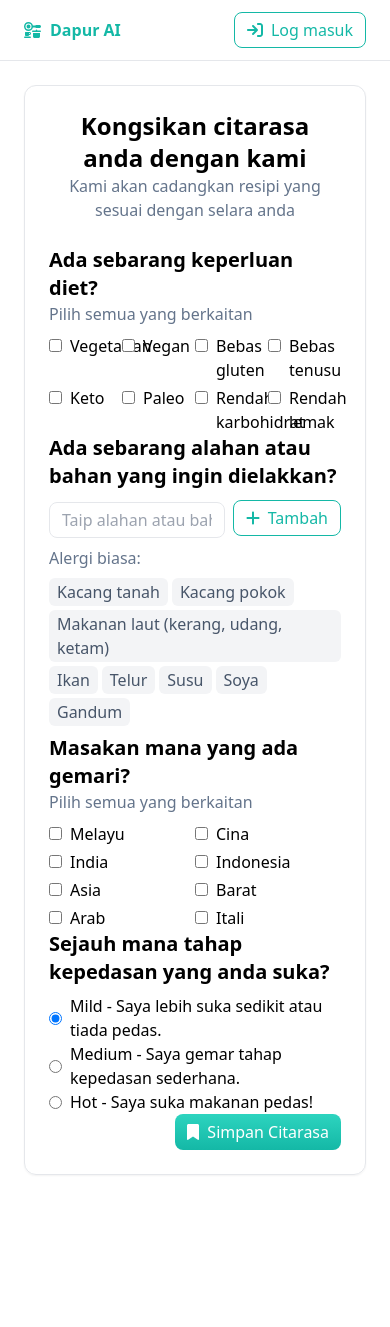
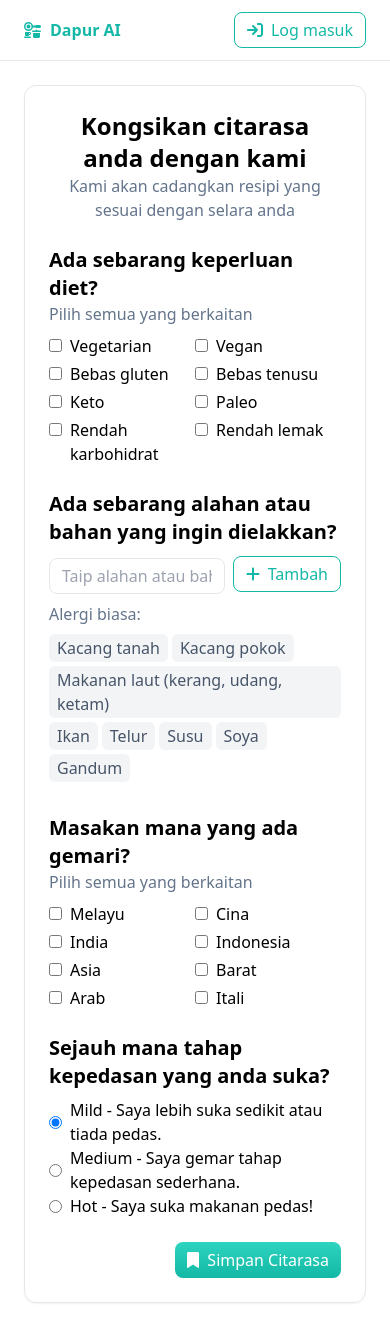
Before and after one commit to rulkimi/dapur-ai, a Vue app in the folder client/: page /preferences in a window 390 px wide. Before the commit the page ends 1199 px from the top, so only its background shows below. Built offline with nearby package versions, Linux system fonts and the light colour scheme.

Commit message:
modularize dietary restrictions and preferred cuisines

```diff
--- /dev/null
+++ b/client/src/components/preferences/dietary-restrictions.vue
@@ -0,0 +1,44 @@
+<script setup lang="ts">
+import { capitalizeFirstLetter } from '../../utils'
+
+const props = defineProps<{
+  modelValue: string[]
+}>()
+
+const emits = defineEmits(['update:modelValue'])
+
+const dietaryRestrictionExamples: string[] = [
+  "vegetarian",
+  "vegan",
+  "bebas gluten",
+  "bebas tenusu",
+  "keto",
+  "paleo",
+  "rendah karbohidrat",
+  "rendah lemak"
+]
+const handleDietaryRestrictions = (e: Event) => {
+  const target = e.target as HTMLInputElement;
+  const isChecked = target.checked;
+  const value = target.id;
+  const newValue = isChecked ? [...props.modelValue, value] : props.modelValue.filter((item) => item !== value);
+  emits('update:modelValue', newValue);
+};
+</script>
+
+<template>
+  <ul class="grid grid-cols-2 md:grid-cols-4 gap-y-1">
+    <li
+      v-for="diet in dietaryRestrictionExamples"
+      :key="diet"
+      class="flex items-baseline gap-2"
+    >
+      <input
+        type="checkbox"
+        :id="diet"
+        @change="handleDietaryRestrictions"
+      >
+      <label :for="diet">{{ capitalizeFirstLetter(diet) }}</label>
+    </li>
+  </ul>
+</template>
--- /dev/null
+++ b/client/src/components/preferences/preferred-cuisines.vue
@@ -0,0 +1,43 @@
+<script setup lang="ts">
+import { capitalizeFirstLetter } from '../../utils'
+
+const props = defineProps<{
+  modelValue: string[]
+}>()
+const emit = defineEmits(['update:modelValue'])
+
+const cuisineExamples: string[] = [
+  "melayu",
+  "cina",
+  "india",
+  "indonesia",
+  "asia",
+  "barat",
+  "arab",
+  "itali"
+]
+const handleCuisines = (e: Event) => {
+  const target = e.target as HTMLInputElement;
+  const isChecked = target.checked;
+  const value = target.id;
+  const newValue = isChecked ? [...props.modelValue, value] : props.modelValue.filter((item: string) => item !== value);
+  emit('update:modelValue', newValue);
+};
+</script>
+
+<template>
+  <ul class="grid grid-cols-2 gap-y-1">
+    <li
+      v-for="cuisine in cuisineExamples"
+      :key="cuisine"
+      class="flex items-baseline gap-2"
+    >
+      <input
+        type="checkbox"
+        :id="cuisine"
+        @change="handleCuisines"
+      >
+      <label :for="cuisine">{{ capitalizeFirstLetter(cuisine) }}</label>
+    </li>
+  </ul>
+</template>
--- a/client/src/pages/preferences.vue
+++ b/client/src/pages/preferences.vue
@@ -2,48 +2,13 @@
 import Button from '../components/button.vue';
 import PreferenceLayout from '../layouts/preference-layout.vue';
 import Allergies from '../components/preferences/allergies.vue';
+import DietaryRestrictions from '../components/preferences/dietary-restrictions.vue';
+import PreferredCuisines from '../components/preferences/preferred-cuisines.vue';
 import { ref } from 'vue';
 import { capitalizeFirstLetter } from '../utils';
 
-const dietaryRestrictionExamples: string[] = [
-  "vegetarian",
-  "vegan",
-  "bebas gluten",
-  "bebas tenusu",
-  "keto",
-  "paleo",
-  "rendah karbohidrat",
-  "rendah lemak"
-]
 const dietaryRestrictions = ref<string[]>([]);
-const handleDietaryRestrictions = (e: Event) => {
-  const target = e.target as HTMLInputElement;
-  const isChecked = target.checked;
-  const value = target.id;
-  const newValue = isChecked ? [...dietaryRestrictions.value, value] : dietaryRestrictions.value.filter((item) => item !== value);
-  dietaryRestrictions.value = newValue;
-};
-
-const cuisineExamples: string[] = [
-  "melayu",
-  "cina",
-  "india",
-  "indonesia",
-  "asia",
-  "barat",
-  "arab",
-  "itali"
-]
-const prefferedCuisines = ref<string[]>([])
-const handleCuisines = (e: Event) => {
-  const target = e.target as HTMLInputElement;
-  const isChecked = target.checked;
-  const value = target.id;
-  const newValue = isChecked ? [...prefferedCuisines.value, value] : prefferedCuisines.value.filter((item) => item !== value);
-  prefferedCuisines.value = newValue;
-};
-
-
+const preferredCuisines = ref<string[]>([]);
 const allergies = ref<string[]>([])
 
 interface PreferredSpice {
@@ -61,7 +26,7 @@ const savePreferences = () => {
   const food_preferences = {
     dietary_restrictions: dietaryRestrictions.value,
     allergies: allergies.value,
-    preferred_cuisines: prefferedCuisines.value,
+    preferred_cuisines: preferredCuisines.value,
     spice_level: preferredSpice.value
   }
   console.table(food_preferences)
@@ -75,26 +40,14 @@ const savePreferences = () => {
       <span class="block text-slate-500">Kami akan cadangkan resipi yang sesuai dengan selara anda</span>
     </div>
 
-    <form @submit.prevent="savePreferences">
+    <form @submit.prevent="savePreferences" class="space-y-6">
       <PreferenceLayout
         title="Ada sebarang keperluan diet?"
         subtitle="Pilih semua yang berkaitan"
       >
-        <ul class="grid grid-cols-4 gap-y-1">
-          <li
-            v-for="diet in dietaryRestrictionExamples"
-            :key="diet"
-            class="flex items-baseline gap-2"
-          >
-            <input
-              type="checkbox"
-              :id="diet"
-              @change="handleDietaryRestrictions"
-            >
-            <label :for="diet">{{ capitalizeFirstLetter(diet) }}</label>
-          </li>
-        </ul>
+        <DietaryRestrictions v-model="dietaryRestrictions" />
       </PreferenceLayout>
+
       <PreferenceLayout title="Ada sebarang alahan atau bahan yang ingin dielakkan?">
         <Allergies v-model="allergies" />
       </PreferenceLayout>
@@ -103,21 +56,9 @@ const savePreferences = () => {
         title="Masakan mana yang ada gemari?"
         subtitle="Pilih semua yang berkaitan"
       >
-        <ul class="grid grid-cols-2 gap-y-1">
-          <li
-            v-for="cuisine in cuisineExamples"
-            :key="cuisine"
-            class="flex items-baseline gap-2"
-          >
-            <input
-              type="checkbox"
-              :id="cuisine"
-              @change="handleCuisines"
-            >
-            <label :for="cuisine">{{ capitalizeFirstLetter(cuisine) }}</label>
-          </li>
-        </ul>
+        <PreferredCuisines v-model="preferredCuisines" />
       </PreferenceLayout>
+
       <PreferenceLayout title="Sejauh mana tahap kepedasan yang anda suka?">
         <ul>
           <li
@@ -138,6 +79,7 @@ const savePreferences = () => {
           </li>
         </ul>
       </PreferenceLayout>
+
       <div class="flex justify-end">
         <Button icon="bookmark" type="submit">
           Simpan Citarasa
```
